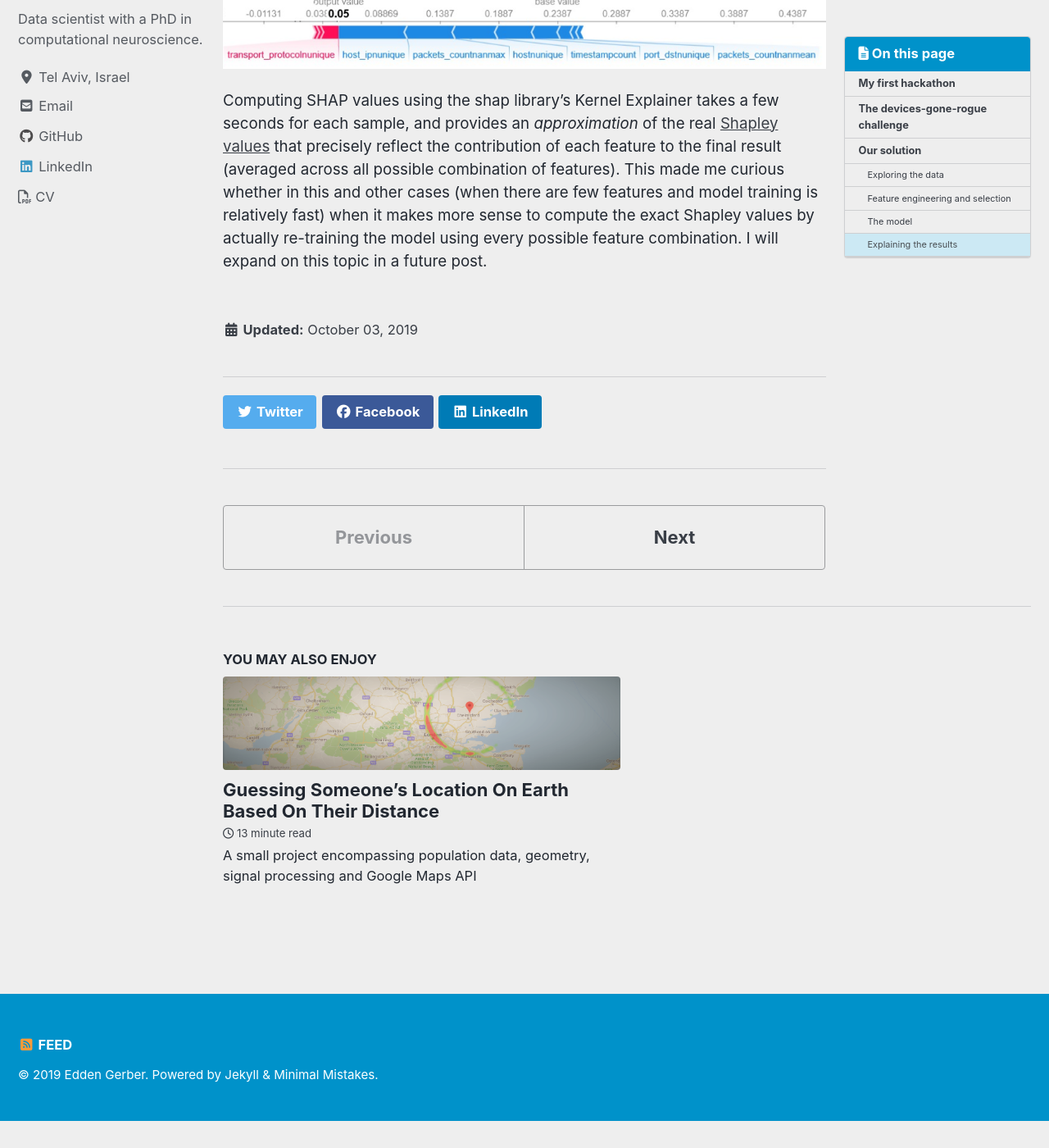
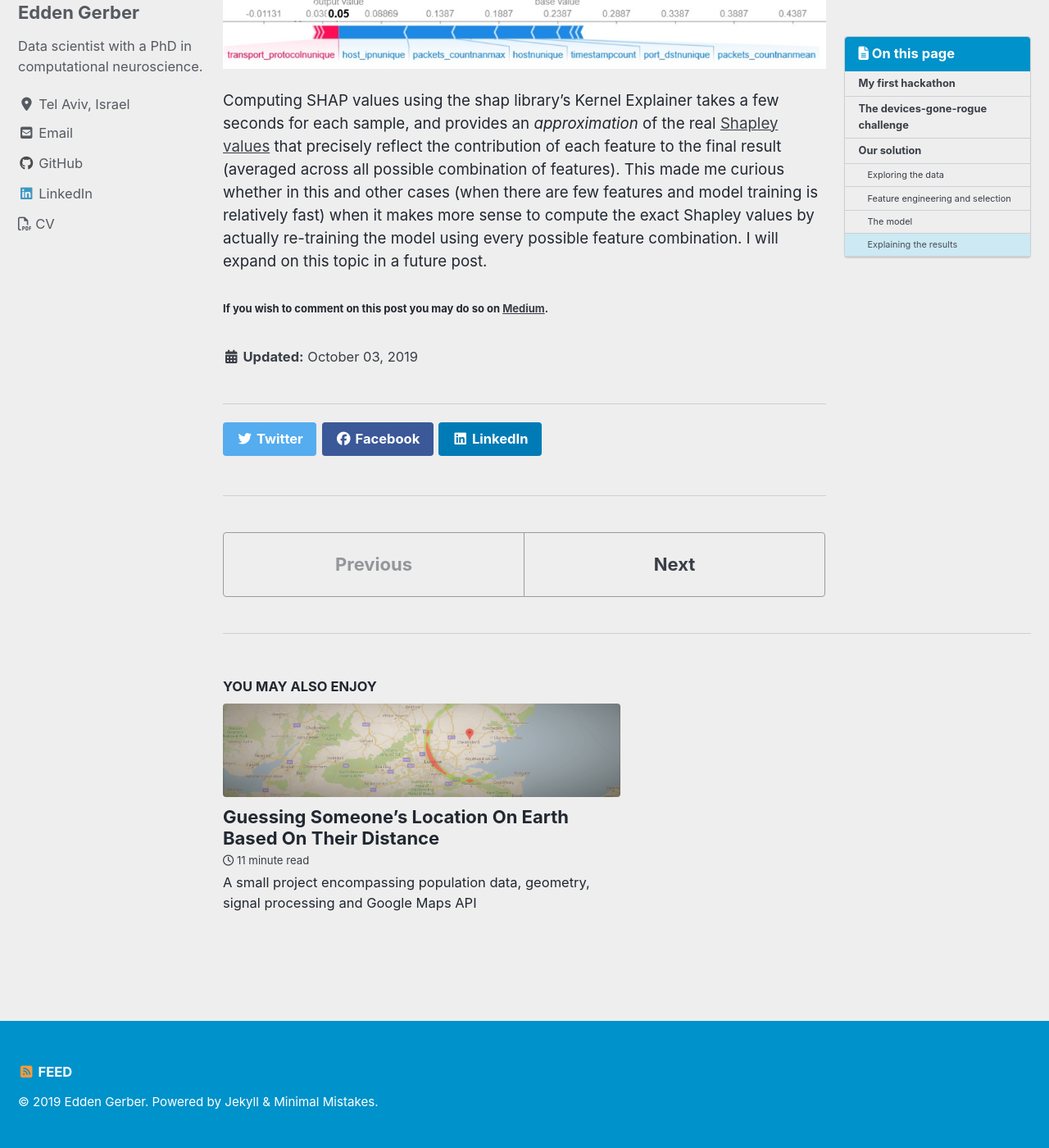
Before and after one commit to edden-gerber/edden-gerber.github.io, a Jekyll site: the page built from _posts/2019-10-3-datahack-2019.md, in a window 1280 px wide and 1400 px high, scrolled down 5895 px. Shown: the whole window at 82% size. Built offline with Jekyll 4.4.1, drawn with Linux system fonts in a browser that asks for light colours; cached includes are drawn as plain includes; nearby versions of some CDN libraries; before the commit the page ends 7262 px from its top, so only the background shows below that.

Commit message:
add links to Medium

```diff
--- a/_posts/2019-10-3-datahack-2019.md
+++ b/_posts/2019-10-3-datahack-2019.md
@@ -66,3 +66,6 @@
 ![shap values](../assets/images/datahack2019/shap_values.png "a rogue PC...")
 
 Computing SHAP values using the shap library's Kernel Explainer takes a few seconds for each sample, and provides an _approximation_ of the real [Shapley values](https://en.wikipedia.org/wiki/Shapley_value) that precisely reflect the contribution of each feature to the final result (averaged across all possible combination of features). This made me curious whether in this and other cases (when there are few features and model training is relatively fast) when it makes more sense to compute the exact Shapley values by actually re-training the model using every possible feature combination. I will expand on this topic in a future post.
+
+
+ <font size="-1"> <b>If you wish to comment on this post you may do so on <a href="https://medium.com/@edden.gerber/datahack-2019-2nd-place-on-the-armis-challenge-and-fun-with-anomaly-detection-65cf1a3df595">Medium</a>.</b> <font size="+1">
```
Also changed, not shown: _posts/2019-10-11-guessing-location-on-earth.md (+2 -0 lines).
